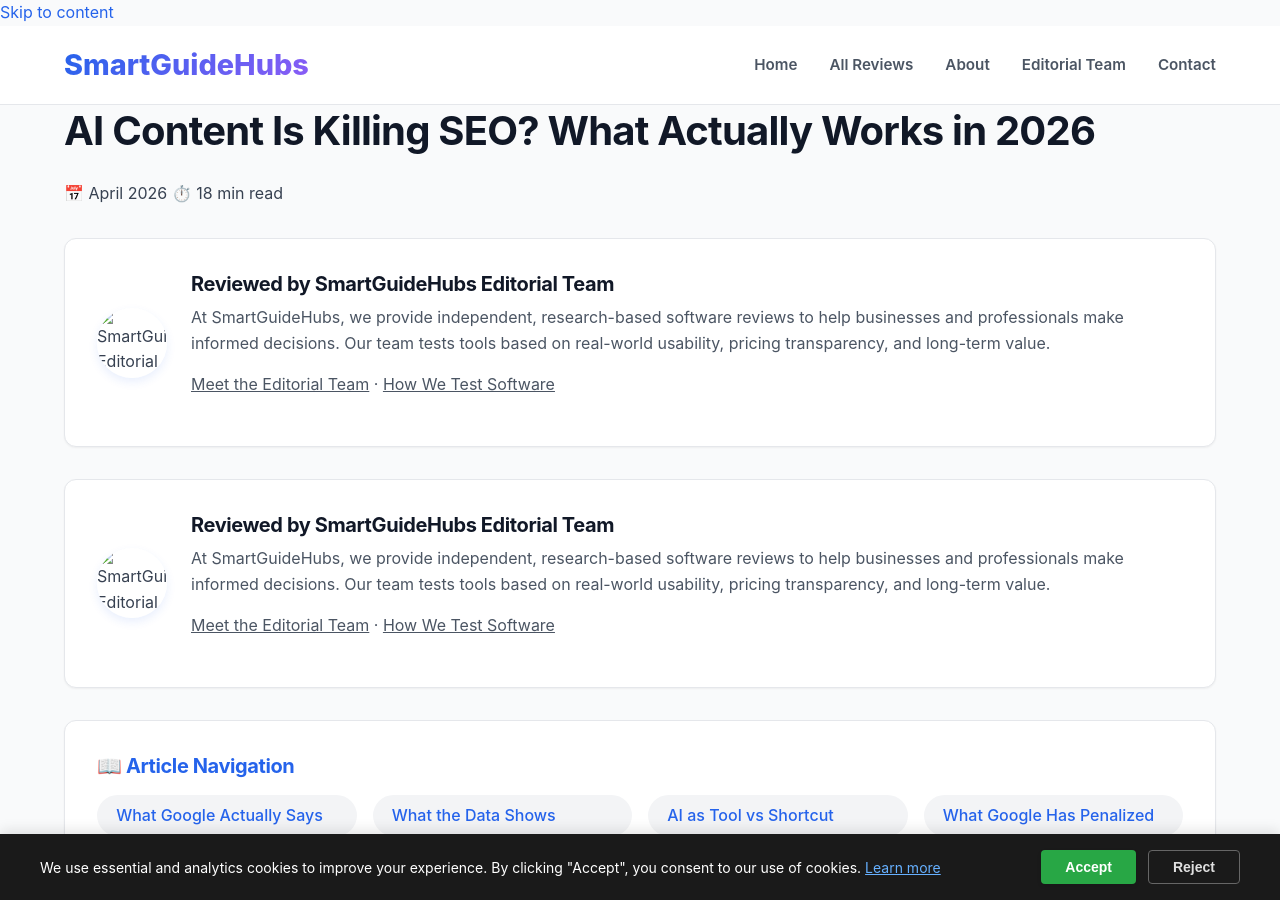
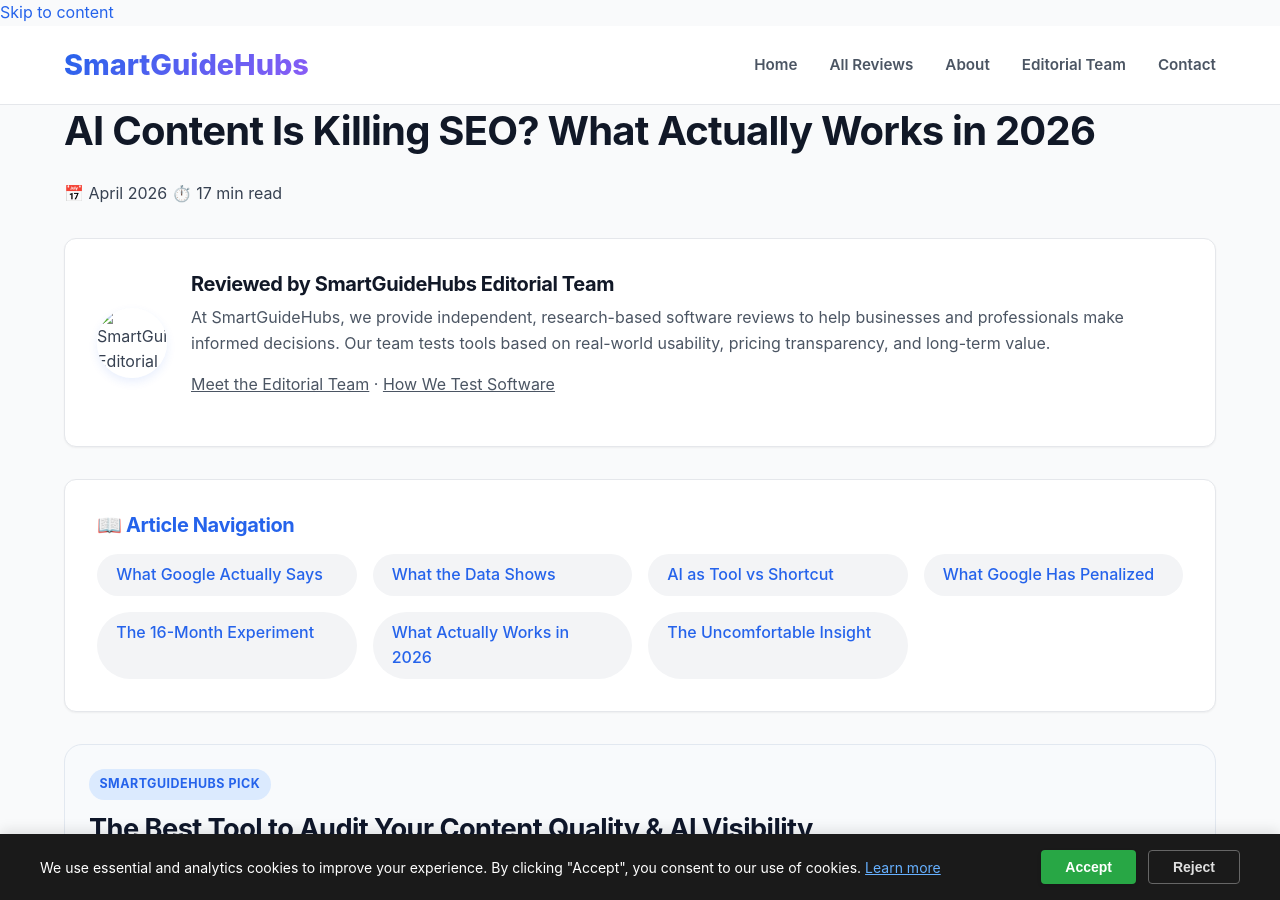
Before and after one commit to Yanniga01/gilliansperkin.github.io, a Jekyll site: the page built from _posts/2026-04-04-ai-content-seo-2026.md, in a window 1280 px wide and 900 px high. Built offline with Jekyll 4.4.1, drawn with Linux system fonts in a browser that asks for light colours.

Commit message:
Remove author box from AI content SEO article
Removed author box from the article.

```diff
--- a/_posts/2026-04-04-ai-content-seo-2026.md
+++ b/_posts/2026-04-04-ai-content-seo-2026.md
@@ -7,10 +7,6 @@
 excerpt: "Does AI content rank in 2026? Data shows 86.5% of top pages use AI. Learn what actually works, what Google penalizes, and how to win with human expertise."
 permalink: /ai-content-seo-2026/
 ---
-
-<!-- Author Box -->
-{% include author-box.html %}
-
 <!-- Table of Contents -->
 {% include article-toc.html
   link1="#what-google-says" label1="What Google Actually Says"
```
